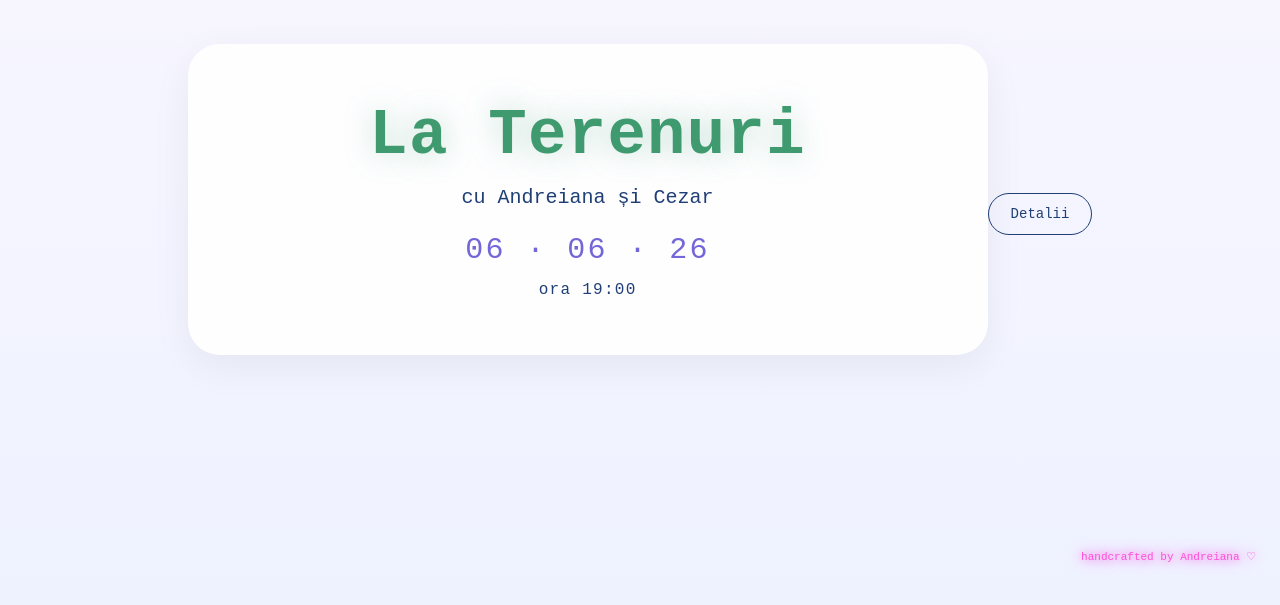
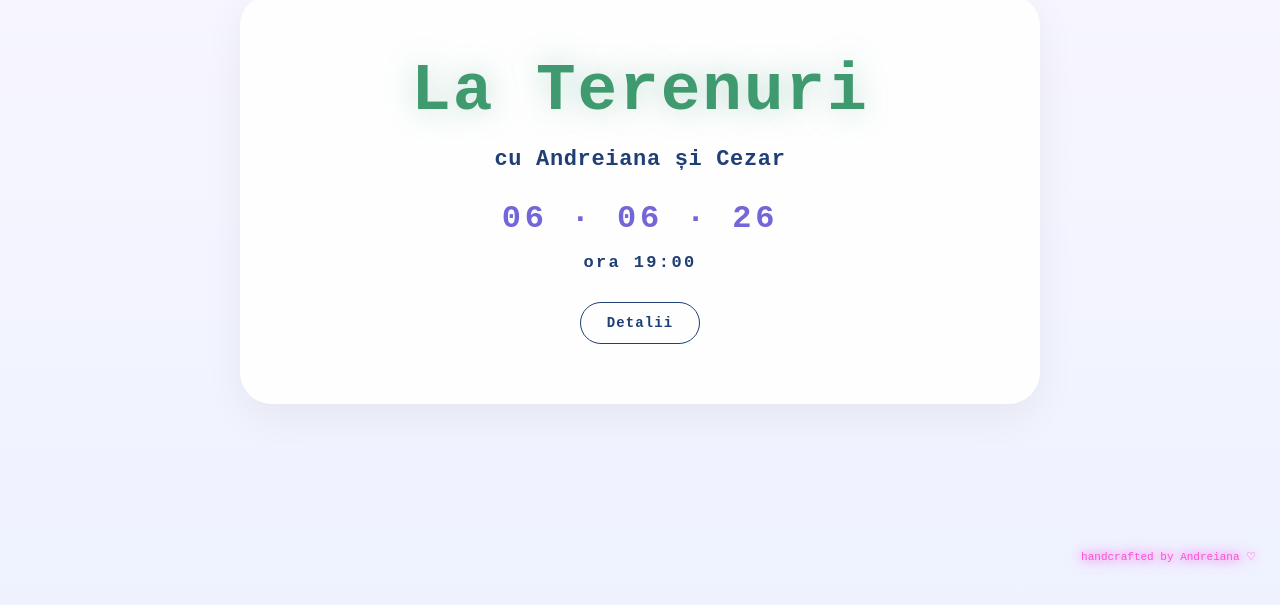
Before and after one commit to andreiana007/wed-invitation, a Next.js app: page / in a window 1280 px wide. Shown: the part 225-830 px from the top of the page. Built offline with nearby package versions, Linux system fonts and the light colour scheme.

Commit message:
Update page.js

```diff
--- a/app/page.js
+++ b/app/page.js
@@ -18,76 +18,84 @@ export default function Page() {
           maxWidth: "720px",
           background: "rgba(255,255,255,0.92)",
           borderRadius: "32px",
-          padding: "56px 40px",
+          padding: "60px 40px",
           textAlign: "center",
           boxShadow: "0 12px 40px rgba(0,0,0,0.06)",
         }}
       >
+        {/* TITLE */}
         <h1
           style={{
-            fontSize: "64px",
-            margin: "0 0 14px 0",
+            fontSize: "66px",
+            margin: "0 0 18px 0",
             color: "#3f9a6f",
-            fontWeight: 600,
-            letterSpacing: "0.02em",
+            fontWeight: 700, // stronger
+            letterSpacing: "0.03em",
             textShadow: "0 0 30px rgba(63,154,111,0.35)",
           }}
         >
           La Terenuri
         </h1>
 
+        {/* NAMES */}
         <div
           style={{
-            fontSize: "20px",
-            marginBottom: "24px",
+            fontSize: "22px",
+            marginBottom: "28px",
             color: "#1f3f75",
-            fontWeight: 500,
+            fontWeight: 600,
+            letterSpacing: "0.03em",
           }}
         >
           cu Andreiana și Cezar
         </div>
 
+        {/* DATE */}
         <div
           style={{
-            fontSize: "30px",
-            marginBottom: "14px",
+            fontSize: "32px",
+            marginBottom: "16px",
             color: "#7266d8",
-            letterSpacing: "0.08em",
-            fontWeight: 500,
+            letterSpacing: "0.12em",
+            fontWeight: 600,
           }}
         >
           06 · 06 · 26
         </div>
 
+        {/* TIME */}
         <div
           style={{
-            fontSize: "16px",
+            fontSize: "17px",
             color: "#1f3f75",
-            letterSpacing: "0.08em",
-            fontWeight: 500,
+            letterSpacing: "0.14em",
+            fontWeight: 600,
+            marginBottom: "30px",
           }}
         >
           ora 19:00
         </div>
-      </div>
+
+        {/* BUTTON */}
         <a
           href="/detalii"
           style={{
             display: "inline-block",
-    marginTop: "30px",
-    padding: "12px 22px",
+            padding: "12px 26px",
             borderRadius: "999px",
             border: "1px solid #1f3f75",
             color: "#1f3f75",
             textDecoration: "none",
             fontSize: "14px",
-    fontWeight: 500,
+            fontWeight: 600,
+            letterSpacing: "0.08em",
           }}
         >
           Detalii
         </a>
+      </div>
 
-      {/* NEON SIGNATURE */}
+      {/* SIGNATURE */}
       <div
         style={{
           position: "absolute",
@@ -96,7 +104,8 @@ export default function Page() {
           fontSize: "11px",
           color: "#ff4fd8",
           fontWeight: 500,
-          textShadow: "0 0 8px rgba(255,79,216,0.9), 0 0 16px rgba(255,79,216,0.6)",
+          textShadow:
+            "0 0 8px rgba(255,79,216,0.9), 0 0 16px rgba(255,79,216,0.6)",
         }}
       >
         handcrafted by Andreiana ♡
```
Lines whose indentation alone changed are shown as unchanged.
